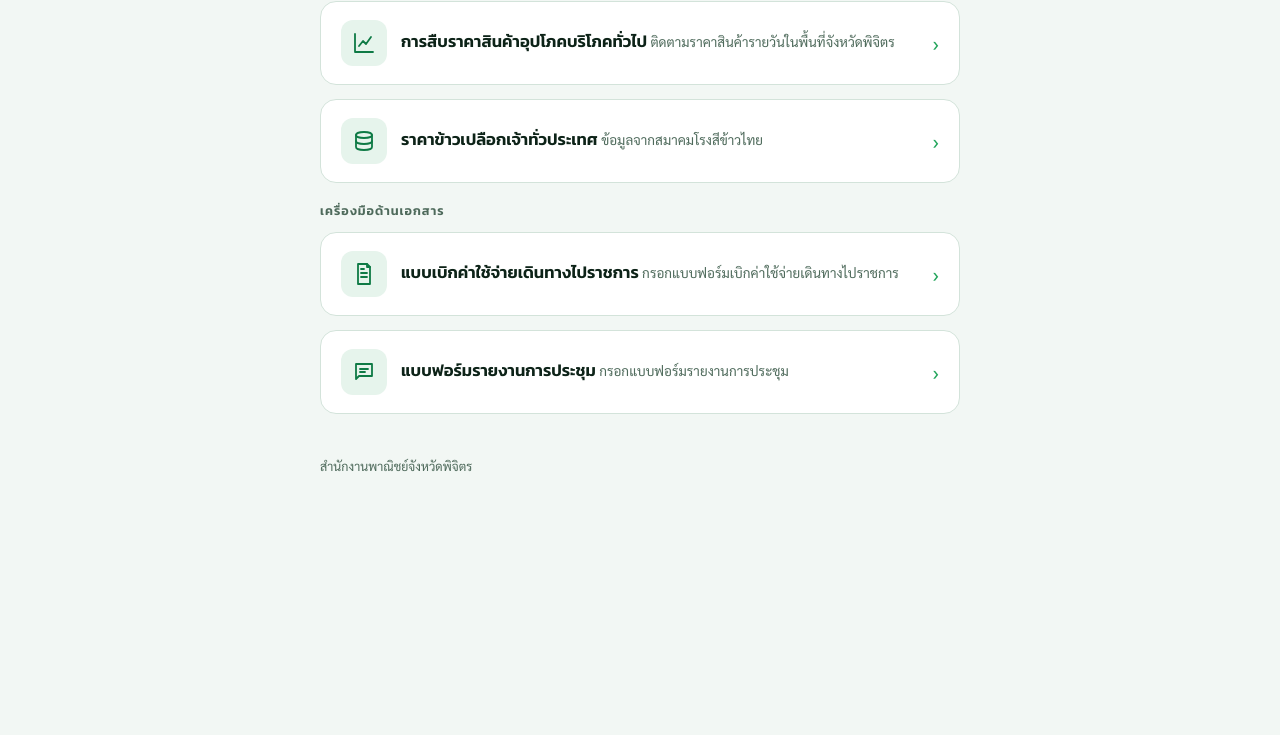
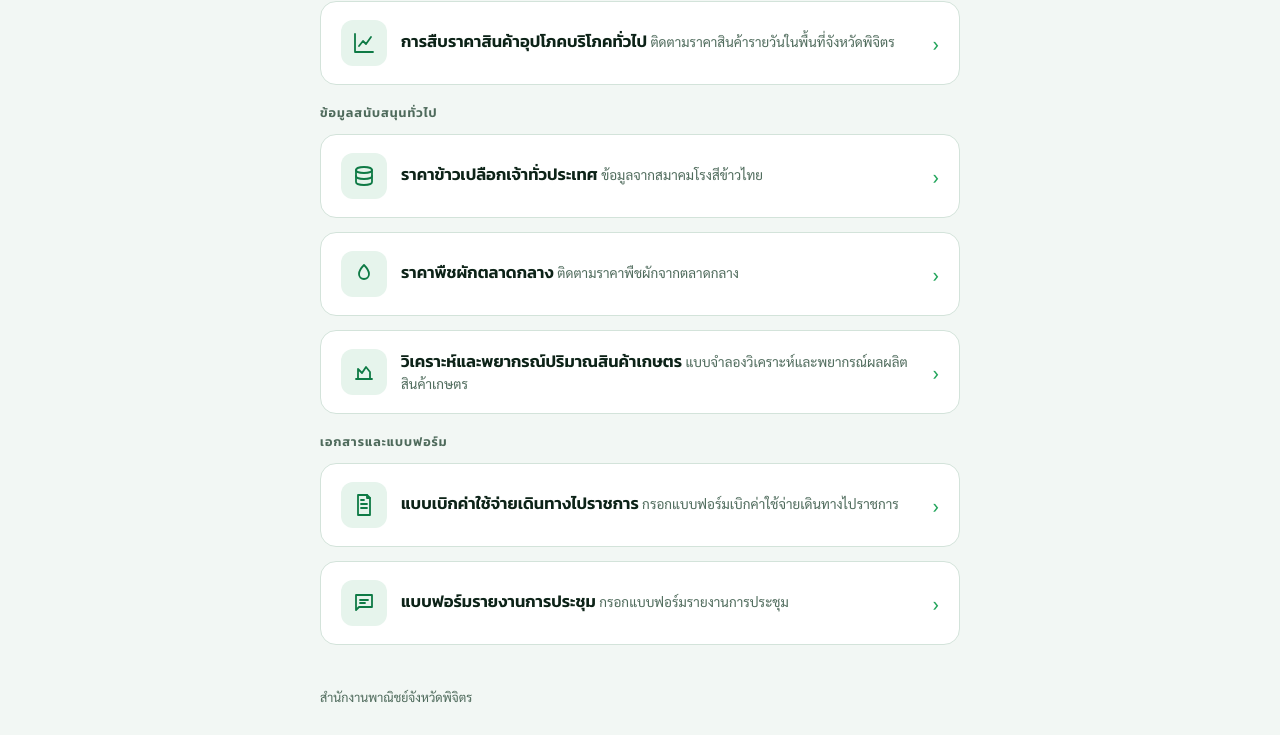
Before and after one commit to wuttinanmoc/phichit-mocsupport, a plain HTML site: page index.html in a window 1280 px wide. Shown: the part 323-1058 px from the top of the page. Before the commit the page ends 827 px from the top, so only its background shows below. Drawn offline with Linux system fonts and the light colour scheme.

Commit message:
Add files via upload

```diff
--- a/index.html
+++ b/index.html
@@ -67,7 +67,7 @@ footer{max-width:640px;margin:0 auto;padding:4px 0 30px;color:var(--muted);font-
 </header>
 
 <main>
-  <p class="eyebrow">ฐานข้อมูลสำนักงาน</p>
+  <p class="eyebrow">ข้อมูลเฉพาะสำนักงาน</p>
 
   <a class="btn" href="https://script.google.com/macros/s/AKfycbxCC1gasyfYvjOxcNE5Xo2GHU_1EowhaEzjWY3mRlPVFvEJq1IeCAG0BoDZd891U_nG/exec" target="_blank" rel="noopener">
     <span class="icon" aria-hidden="true">
@@ -80,7 +80,7 @@ footer{max-width:640px;margin:0 auto;padding:4px 0 30px;color:var(--muted);font-
     <span class="go" aria-hidden="true">›</span>
   </a>
 
-  <a class="btn" href="https://dailyprice-phichit.vercel.app/" target="_blank" rel="noopener">
+  <a class="btn" href="https://phichit-mocdailyprice.vercel.app/" target="_blank" rel="noopener">
     <span class="icon" aria-hidden="true">
       <svg viewBox="0 0 24 24"><path d="M3 3v18h18"/><path d="M7 15l4-5 3 3 5-7"/></svg>
     </span>
@@ -91,7 +91,9 @@ footer{max-width:640px;margin:0 auto;padding:4px 0 30px;color:var(--muted);font-
     <span class="go" aria-hidden="true">›</span>
   </a>
 
-  <a class="btn" href="https://riceprice-thairicemillers.vercel.app/" target="_blank" rel="noopener">
+  <p class="eyebrow">ข้อมูลสนับสนุนทั่วไป</p>
+
+  <a class="btn" href="https://pla-thricemillersprice.vercel.app/" target="_blank" rel="noopener">
     <span class="icon" aria-hidden="true">
       <svg viewBox="0 0 24 24"><ellipse cx="12" cy="6" rx="8" ry="3"/><path d="M4 6v12c0 1.7 3.6 3 8 3s8-1.3 8-3V6"/><path d="M4 12c0 1.7 3.6 3 8 3s8-1.3 8-3"/></svg>
     </span>
@@ -102,9 +104,31 @@ footer{max-width:640px;margin:0 auto;padding:4px 0 30px;color:var(--muted);font-
     <span class="go" aria-hidden="true">›</span>
   </a>
 
-  <p class="eyebrow">เครื่องมือด้านเอกสาร</p>
+  <a class="btn" href="https://pla-vegetpricecentalmkt.vercel.app/" target="_blank" rel="noopener">
+    <span class="icon" aria-hidden="true">
+      <svg viewBox="0 0 24 24"><path d="M12 3c-3 3-5 6-5 9a5 5 0 0010 0c0-3-2-6-5-9z"/></svg>
+    </span>
+    <span class="txt">
+      <span class="name">ราคาพืชผักตลาดกลาง</span>
+      <span class="desc">ติดตามราคาพืชผักจากตลาดกลาง</span>
+    </span>
+    <span class="go" aria-hidden="true">›</span>
+  </a>
 
-  <a class="btn" href="https://expensesclaim.vercel.app/" target="_blank" rel="noopener">
+  <a class="btn" href="https://pla-agriforecasting.vercel.app/" target="_blank" rel="noopener">
+    <span class="icon" aria-hidden="true">
+      <svg viewBox="0 0 24 24"><path d="M4 19h16"/><path d="M6 19V9l4 4 4-6 4 5v7"/></svg>
+    </span>
+    <span class="txt">
+      <span class="name">วิเคราะห์และพยากรณ์ปริมาณสินค้าเกษตร</span>
+      <span class="desc">แบบจำลองวิเคราะห์และพยากรณ์ผลผลิตสินค้าเกษตร</span>
+    </span>
+    <span class="go" aria-hidden="true">›</span>
+  </a>
+
+  <p class="eyebrow">เอกสารและแบบฟอร์ม</p>
+
+  <a class="btn" href="https://pla-expenseclaim.vercel.app/" target="_blank" rel="noopener">
     <span class="icon" aria-hidden="true">
       <svg viewBox="0 0 24 24"><path d="M6 2h9l3 3v17H6z"/><path d="M15 2v3h3"/><path d="M9 11h6M9 15h6M9 7h3"/></svg>
     </span>
@@ -115,7 +139,7 @@ footer{max-width:640px;margin:0 auto;padding:4px 0 30px;color:var(--muted);font-
     <span class="go" aria-hidden="true">›</span>
   </a>
 
-  <a class="btn" href="https://meetingreportform.vercel.app/" target="_blank" rel="noopener">
+  <a class="btn" href="https://pla-meetingreport.vercel.app/" target="_blank" rel="noopener">
     <span class="icon" aria-hidden="true">
       <svg viewBox="0 0 24 24"><path d="M4 4h16v12H7l-3 3z"/><path d="M8 9h8M8 12h5"/></svg>
     </span>
```
